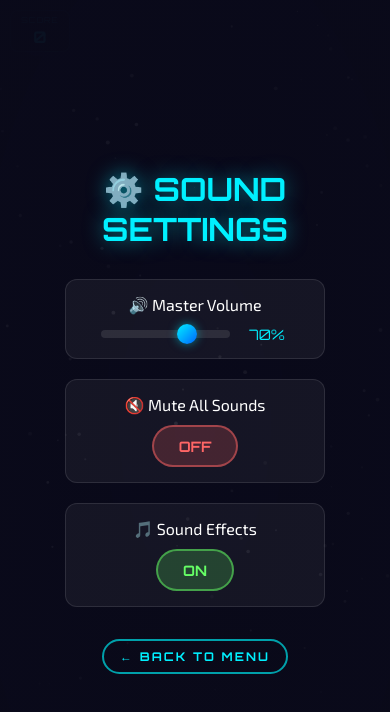
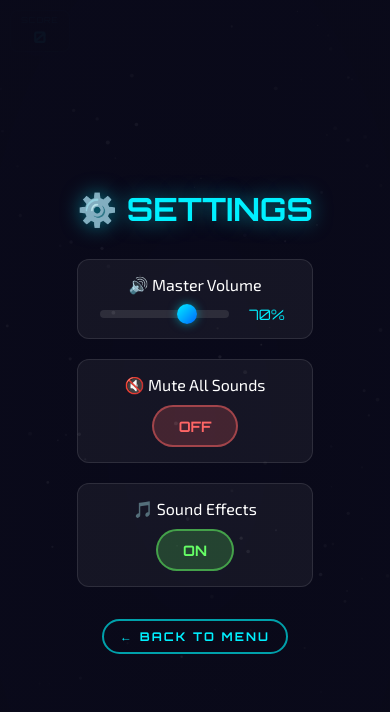
Before and after one commit to NatLane2002/AsteroidGame, a plain HTML site: page index.html in a window 390 px wide. Both pictures are taken after a click on the button "⚙️ SOUND". Drawn offline with Linux system fonts and the light colour scheme.

Commit message:
style: Update settings screen title and ensure mobile-only elements display correctly on small screens.

```diff
--- a/index.html
+++ b/index.html
@@ -436,7 +436,7 @@
         <!-- Settings Screen -->
         <div id="settings-screen" class="overlay hidden">
             <div class="overlay-content settings-content">
-                <h2 class="settings-title">⚙️ SOUND SETTINGS</h2>
+                <h2 class="settings-title">⚙️ SETTINGS</h2>
                 <div class="settings-container">
                     <div class="setting-row">
                         <span class="setting-label">🔊 Master Volume</span>
--- a/styles.css
+++ b/styles.css
@@ -1687,6 +1687,10 @@ html, body {
     }
     .icon-btn-emoji { font-size: 1.2rem; }
     .icon-btn-text { font-size: 0.6rem; letter-spacing: 1px; }
+
+    .mobile-only {
+        display: flex !important;
+    }
 }
 
 /* Modifier Status on Mod Screen */
@@ -2199,10 +2203,6 @@ html, body {
     #game-container {
         cursor: none;
     }
-
-    .mobile-only {
-        display: flex !important;
-    }
 }
 
 /* Default state for mobile-only elements */
```
